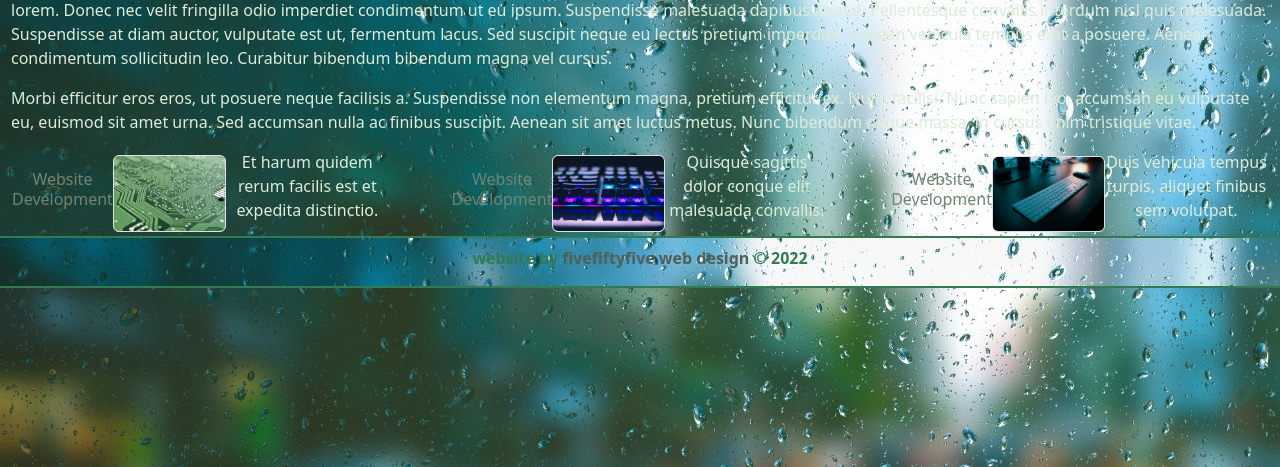
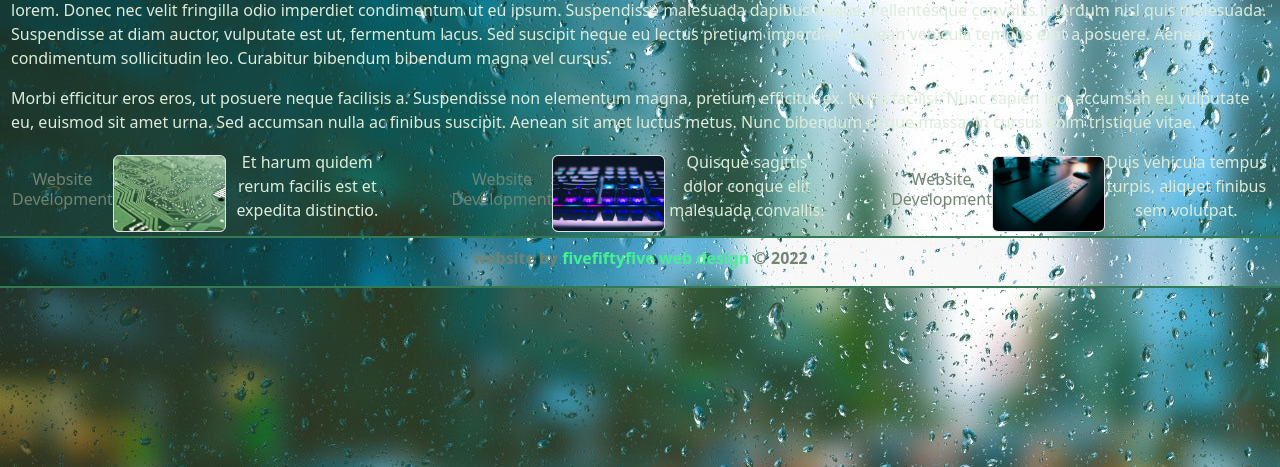
Before and after one commit to waxx567/working-folder, a Flask app: page / in a window 1280 px wide. Shown: the part 204-671 px from the top of the page. Run offline with Flask 2, Linux system fonts and the light colour scheme.

Commit message:
Update layout.html

```diff
--- a/templates/layout.html
+++ b/templates/layout.html
@@ -104,10 +104,10 @@
     <!-- FOOTER STARTS HERE -->
     <nav class="navbar navbar-expand-lg bg-dark footer">
       <footer>
-        <p class="base-font">
+        <p class="base-grey-font">
           <strong>
             website by
-            <a href="/"><span class="grey-font">{{ builder }}</span></a>
+            <a href="/"><span class="base-bright-font">{{ builder }}</span></a>
             &copy; {{ year }}
           </strong>
         </p>
```
